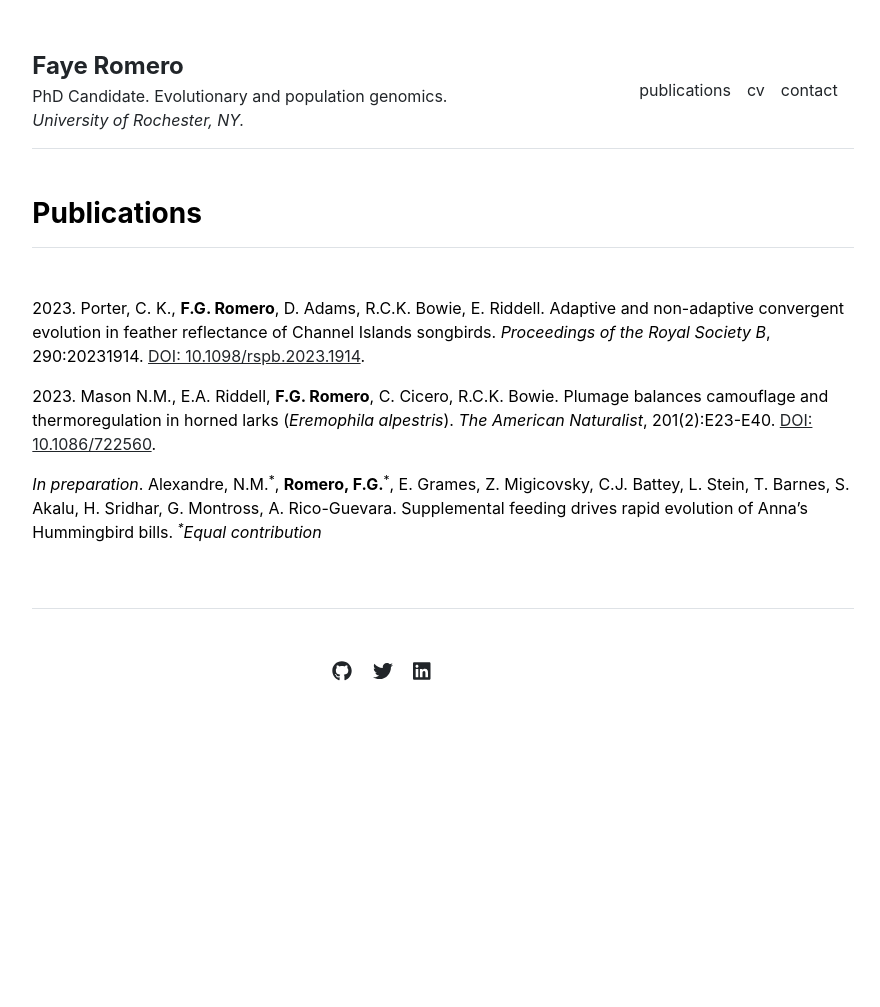
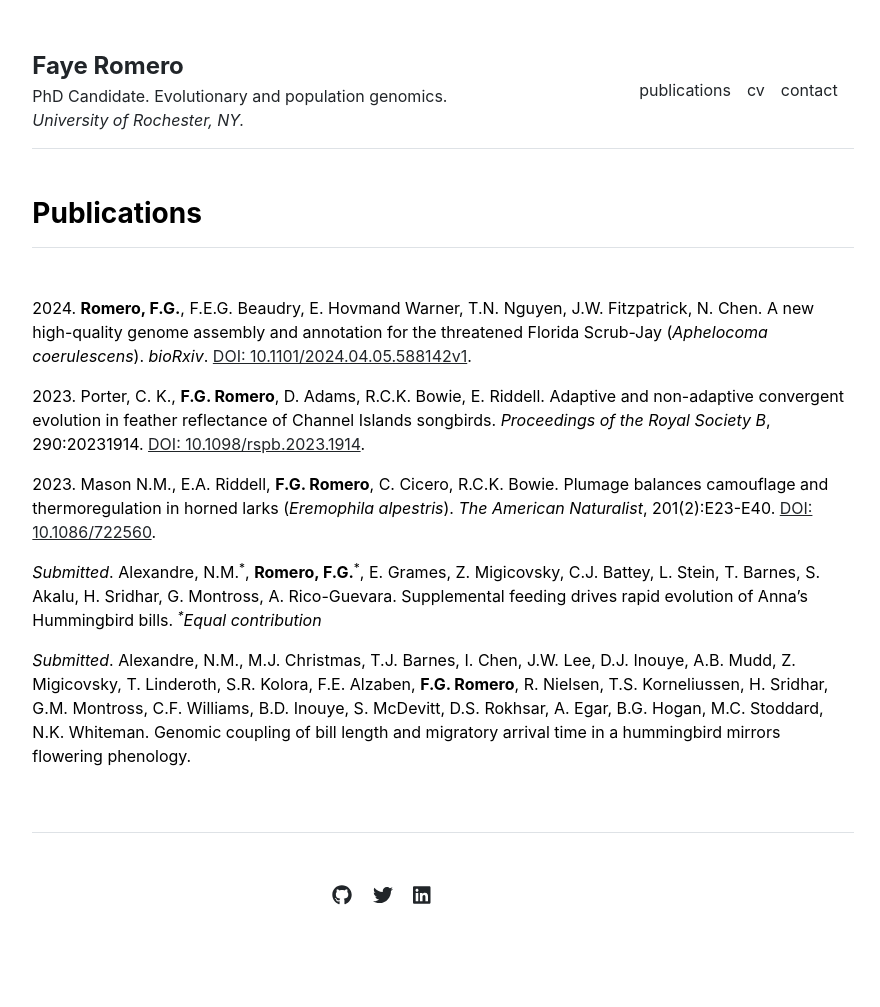
Before and after one commit to faye-romero/faye-romero.github.io, a Jekyll site: the page built from publications.md, in a window 1280 px wide. Shown: the whole page, without its empty margins (197-1077 px from the left). Built offline with Jekyll 4.4.1, drawn with Linux system fonts in a browser that asks for light colours; before the commit the page ends 900 px from its top, so only the background shows below that.

Commit message:
Updating publications

```diff
--- a/_data/publications.yml
+++ b/_data/publications.yml
@@ -1,11 +1,13 @@
 featured:
+- {name: '2024. <b>Romero, F.G.</b>, F.E.G. Beaudry, E. Hovmand Warner, T.N. Nguyen, J.W. Fitzpatrick, N. Chen. A new high-quality genome assembly and annotation for the threatened Florida Scrub-Jay (<i>Aphelocoma coerulescens</i>). <i>bioRxiv</i>. <a href="https://www.biorxiv.org/content/10.1101/2024.04.05.588142v1">DOI: 10.1101/2024.04.05.588142v1</a>.'}
+
+index:
+- {name: '2024. <b>Romero, F.G.</b>, F.E.G. Beaudry, E. Hovmand Warner, T.N. Nguyen, J.W. Fitzpatrick, N. Chen. A new high-quality genome assembly and annotation for the threatened Florida Scrub-Jay (<i>Aphelocoma coerulescens</i>). <i>bioRxiv</i>. <a href="https://www.biorxiv.org/content/10.1101/2024.04.05.588142v1">DOI: 10.1101/2024.04.05.588142v1</a>.'}
+
 - {name: '2023. Porter, C. K., <b>F.G. Romero</b>, D. Adams, R.C.K. Bowie, E. Riddell. Adaptive and non-adaptive convergent evolution in feather reflectance of Channel Islands songbirds. <i>Proceedings of the Royal Society B</i>, 290:20231914. <a href="https://royalsocietypublishing.org/doi/10.1098/rspb.2023.1914">DOI: 10.1098/rspb.2023.1914</a>.'}
 
 - {name: '2023. Mason N.M., E.A. Riddell, <b>F.G. Romero</b>, C. Cicero, R.C.K. Bowie. Plumage balances camouflage and thermoregulation in horned larks (<i>Eremophila alpestris</i>). <i>The American Naturalist</i>, 201(2):E23-E40. <a href="https://www.journals.uchicago.edu/doi/10.1086/722560">DOI: 10.1086/722560</a>.'}
 
-index:
-- {name: '2023. Porter, C. K., <b>F.G. Romero</b>, D. Adams, R.C.K. Bowie, E. Riddell. Adaptive and non-adaptive convergent evolution in feather reflectance of Channel Islands songbirds. <i>Proceedings of the Royal Society B</i>, 290:20231914. <a href="https://royalsocietypublishing.org/doi/10.1098/rspb.2023.1914">DOI: 10.1098/rspb.2023.1914</a>.'}
+- {name: '<i>Submitted</i>. Alexandre, N.M.<sup>*</sup>, <b>Romero, F.G.</b><sup>*</sup>, E. Grames, Z. Migicovsky, C.J. Battey, L. Stein, T. Barnes, S. Akalu, H. Sridhar, G. Montross, A. Rico-Guevara. Supplemental feeding drives rapid evolution of Anna’s Hummingbird bills. <i><sup>*</sup>Equal contribution</i>'}
 
-- {name: '2023. Mason N.M., E.A. Riddell, <b>F.G. Romero</b>, C. Cicero, R.C.K. Bowie. Plumage balances camouflage and thermoregulation in horned larks (<i>Eremophila alpestris</i>). <i>The American Naturalist</i>, 201(2):E23-E40. <a href="https://www.journals.uchicago.edu/doi/10.1086/722560">DOI: 10.1086/722560</a>.'}
-
-- {name: '<i>In preparation</i>. Alexandre, N.M.<sup>*</sup>, <b>Romero, F.G.</b><sup>*</sup>, E. Grames, Z. Migicovsky, C.J. Battey, L. Stein, T. Barnes, S. Akalu, H. Sridhar, G. Montross, A. Rico-Guevara. Supplemental feeding drives rapid evolution of Anna’s Hummingbird bills. <i><sup>*</sup>Equal contribution</i>'}
+- {name: '<i>Submitted</i>. Alexandre, N.M., M.J. Christmas, T.J. Barnes, I. Chen, J.W. Lee, D.J. Inouye, A.B. Mudd, Z. Migicovsky, T. Linderoth, S.R. Kolora, F.E. Alzaben, <b>F.G. Romero</b>, R. Nielsen, T.S. Korneliussen, H. Sridhar, G.M. Montross, C.F. Williams, B.D. Inouye, S. McDevitt, D.S. Rokhsar, A. Egar, B.G. Hogan, M.C. Stoddard, N.K. Whiteman. Genomic coupling of bill length and migratory arrival time in a hummingbird mirrors flowering phenology.'}
```
